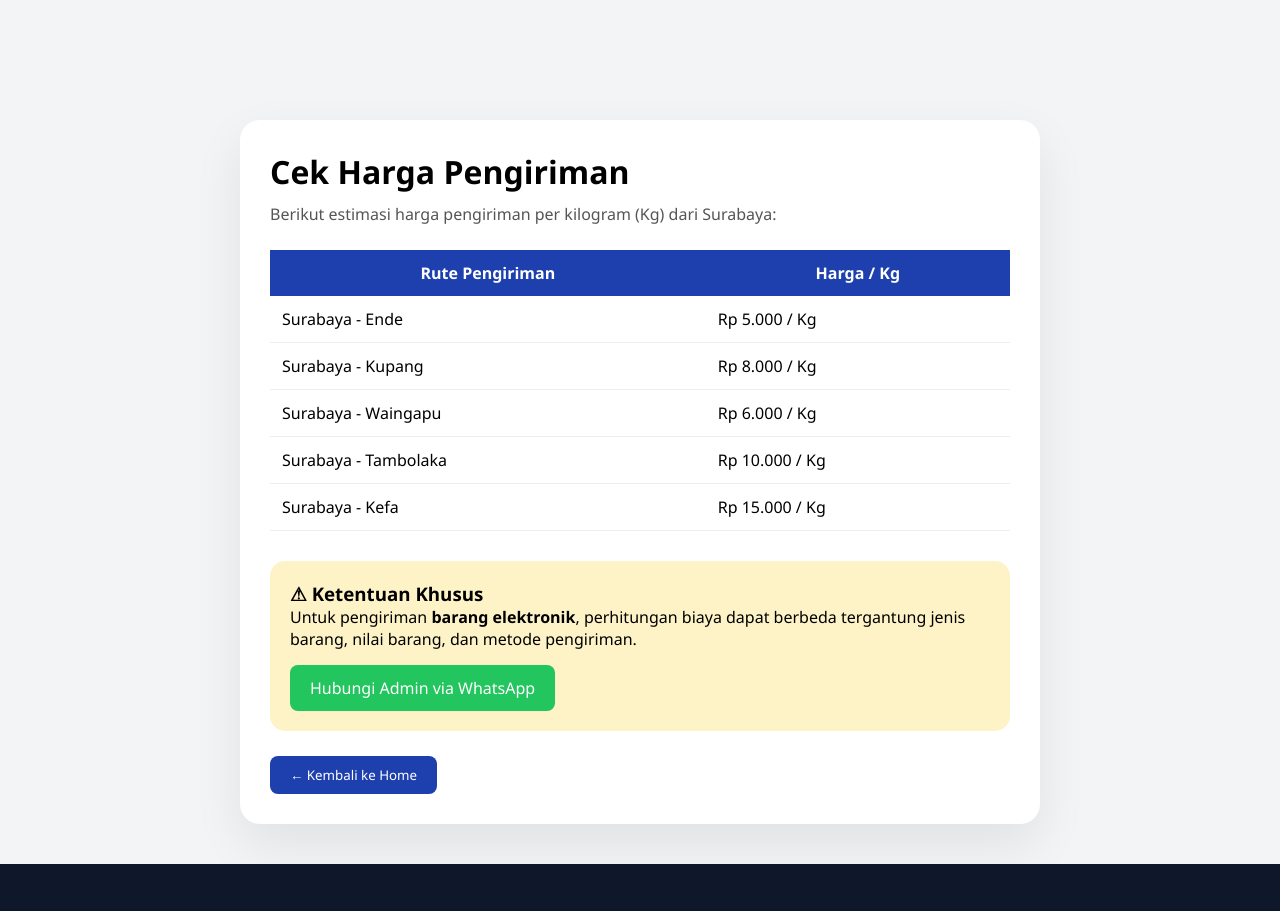
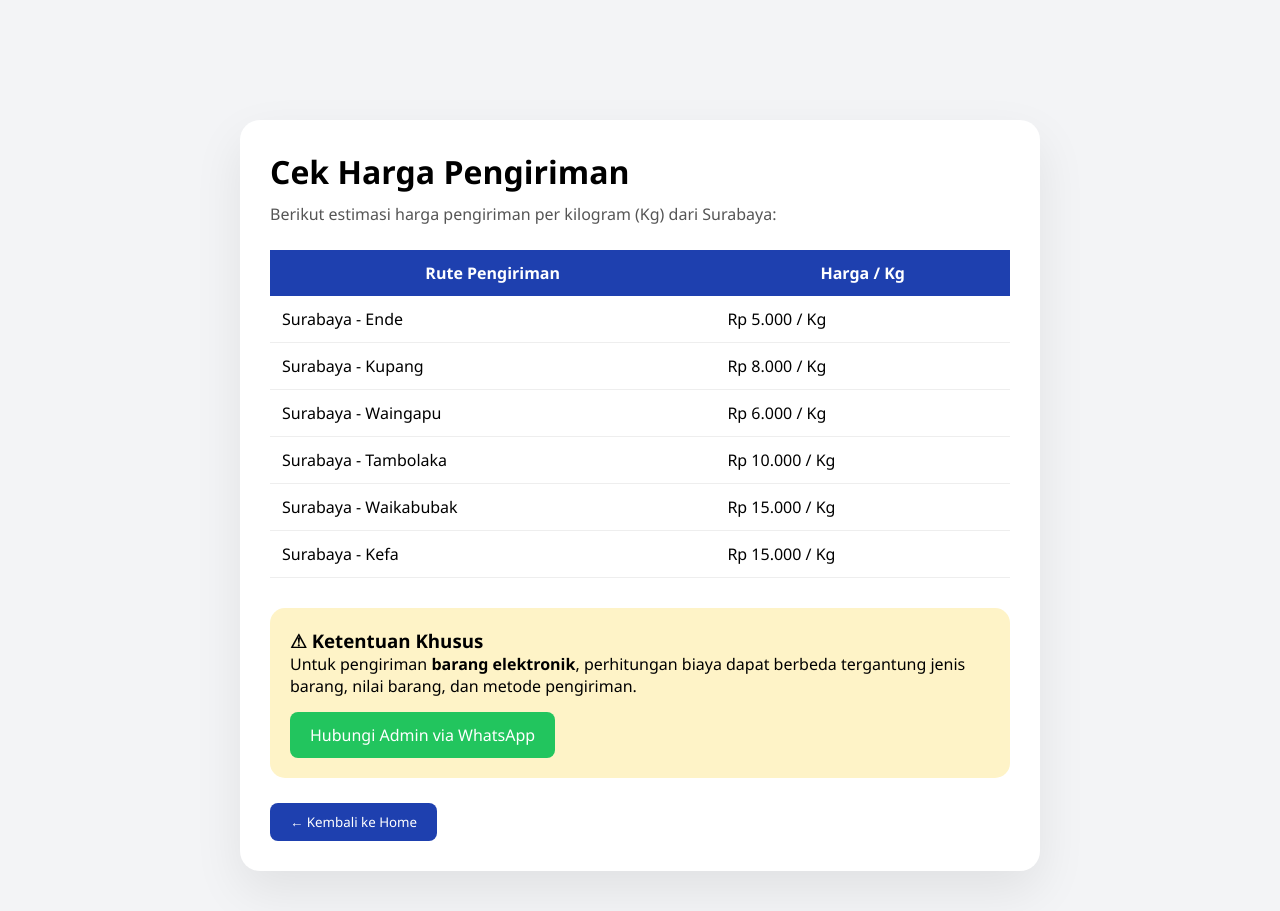
Before and after one commit to layartimur/layartimur-tracking, a Next.js app: page /harga in a window 1280 px wide. Before the commit the page ends 864 px from the top, so only its background shows below. Built offline with nearby package versions, Linux system fonts and the light colour scheme.

Commit message:
update harga

```diff
--- a/pages/harga.js
+++ b/pages/harga.js
@@ -24,6 +24,7 @@ export default function Harga() {
               <tr><td>Surabaya - Kupang</td><td>Rp 8.000 / Kg</td></tr>
               <tr><td>Surabaya - Waingapu</td><td>Rp 6.000 / Kg</td></tr>
               <tr><td>Surabaya - Tambolaka</td><td>Rp 10.000 / Kg</td></tr>
+              <tr><td>Surabaya - Waikabubak</td><td>Rp 15.000 / Kg</td></tr>
               <tr><td>Surabaya - Kefa</td><td>Rp 15.000 / Kg</td></tr>
             </tbody>
           </table>
```
